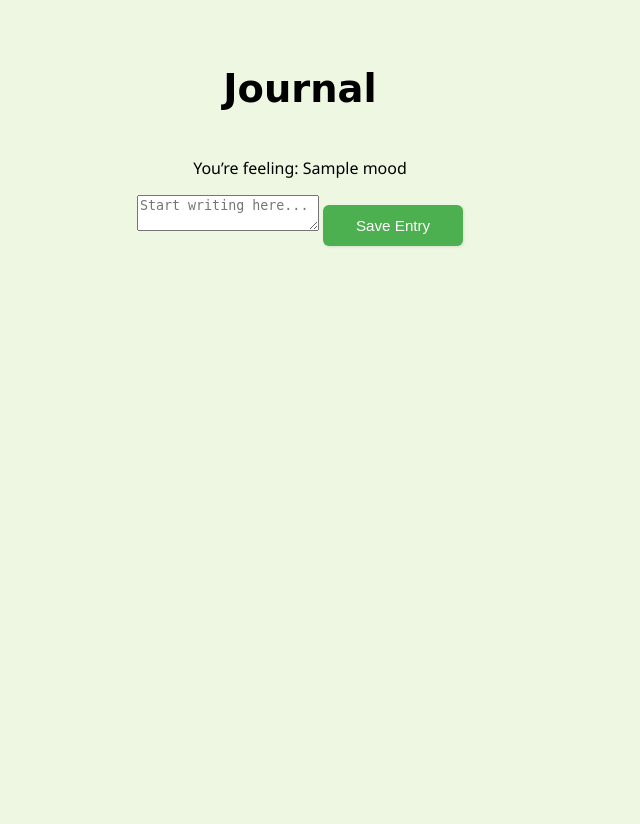
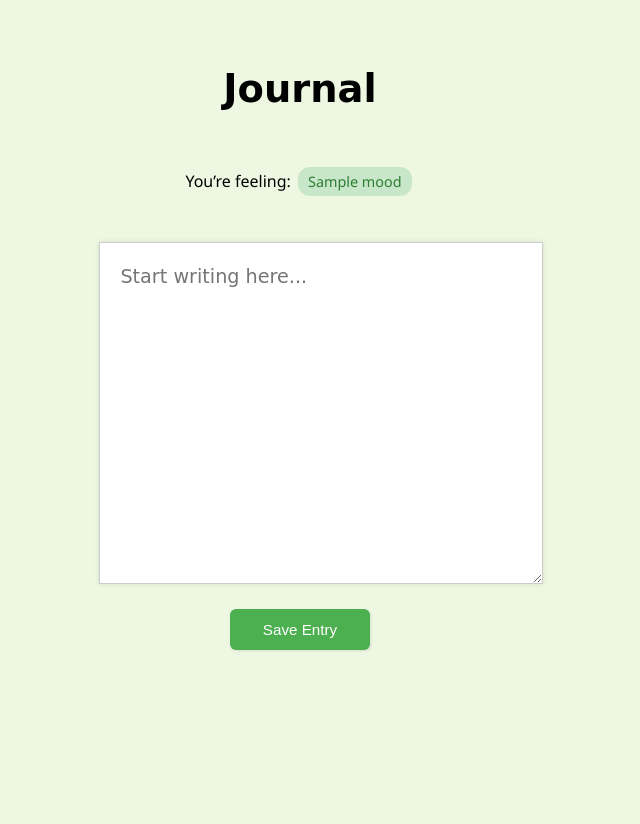
Before and after one commit to Marsh3184/Marsh-Scheduler, a Flask app: template templates/journal_entry.html in a window 1280 px wide. Shown: the top 824 px of the page, without its empty margins (340-980 px from the left). Run offline with Flask 3, Linux system fonts and the light colour scheme; the template is opened without the code that fills it: most values are stand-ins (such as "Sample title", 1, 10 or a date in 2020).

Commit message:
Update journal.css

```diff
--- a/static/journal.css
+++ b/static/journal.css
@@ -137,3 +137,31 @@ body {
     align-items: center;
     justify-content: center;
 }
+.journal-paper {
+    width: 100%;
+    max-width: 600px;
+    min-height: 300px;
+    margin: 20px auto;
+    background-color: #fff;
+    border: 1px solid #ccc;
+    padding: 20px;
+    font-family: 'Brush Script MT', cursive;
+    font-size: 1.2em;
+    line-height: 1.5;
+    color: #333;
+    box-shadow: 0 0 5px rgba(0,0,0,0.1);
+}
+
+.selected-moods {
+    margin: 10px 0;
+}
+
+.mood-tag {
+    display: inline-block;
+    background-color: #c8e6c9;
+    color: #2e7d32;
+    border-radius: 12px;
+    padding: 5px 10px;
+    margin: 0 3px;
+    font-size: 0.9em;
+}
```
